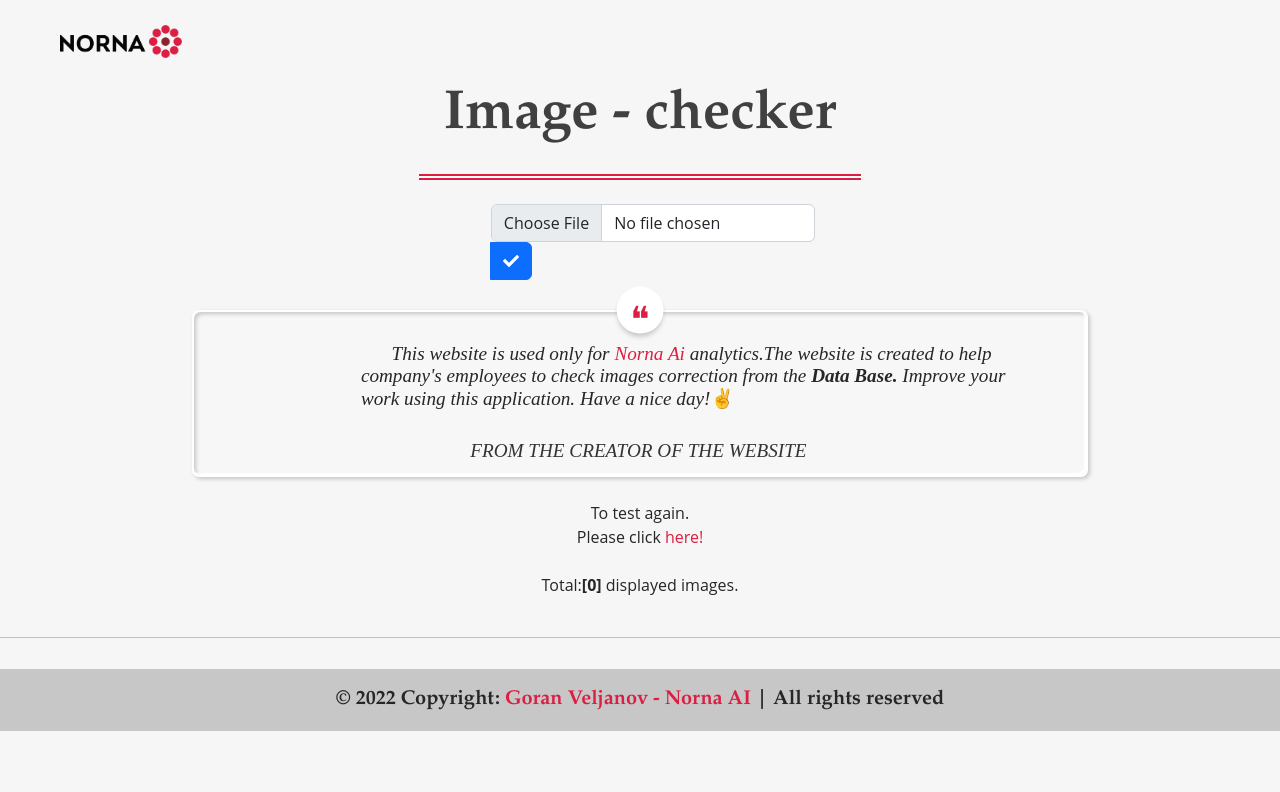
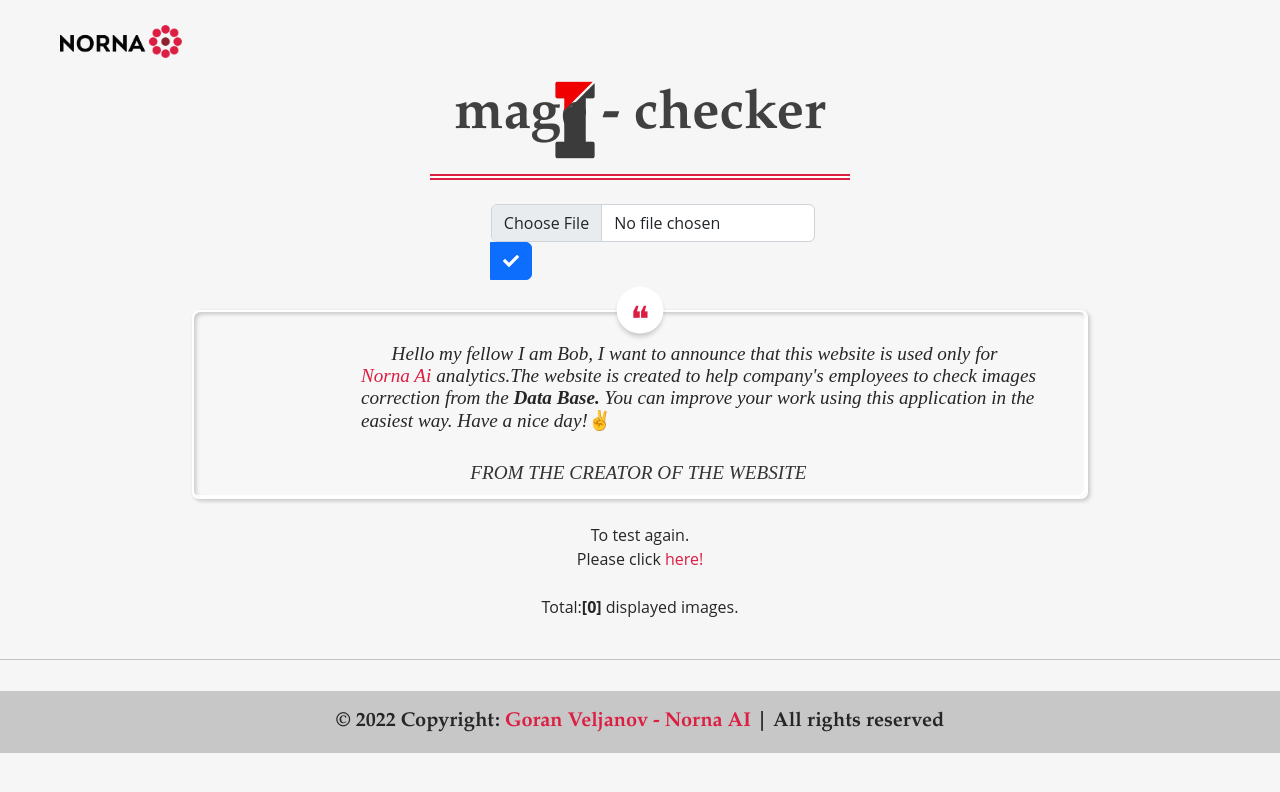
Before and after one commit to GoranVeljanovAI/ichecker.github.io, a plain HTML site: page index.html in a window 1280 px wide. Drawn offline with nearby package versions, Linux system fonts and the light colour scheme.

Commit message:
site Logo updated

```diff
--- a/css/style.css
+++ b/css/style.css
@@ -22,10 +22,7 @@
     margin-left: 60px;
 
 }
-h1 {
-    font-weight: bold;
-    font-size: 40px;
-}
+
 div.logo a {
     display: flex;
 }
@@ -43,7 +40,7 @@
     cursor: pointer;
 }
 
-img:hover {
+img.check-img:hover {
     box-shadow: 0 0 2px 1px rgba(0, 140, 186, 0.5);
 }
 #myBtn {
@@ -122,8 +119,16 @@
             0 6px 0 var(--accent-color);
     font: 1.4rem var(--type-quote);
     color: hsl(0 0% 25%);
+    font-weight: bold;
+    font-size: 40px;
+    margin-left: 38%
 }
-
+#main_logo {
+    position: absolute;
+    height: 100px;
+    left: 525px;
+    top: 70px;
+}
 
 blockquote {
     position: relative;
--- a/index.html
+++ b/index.html
@@ -21,7 +21,7 @@
     </a>
 </div>
 <nav>
-    <h1 class="text">Image - checker</h1>
+    <h1 class="text"><img src="image/siteLogo-removebg-preview.png" id="main_logo"><span>mage - checker</span></h1>
     <div class="input-group">
         <div class="form-outline">
             <input type="file" id="file" class="form-control"/>
@@ -31,9 +31,9 @@
         </button>
     </div>
     <blockquote>
-        <p class="">This website is used only for <a href="https://www.norna.ai/">Norna Ai</a> analytics.The
+        <p class="">Hello my fellow I am Bob, I want to announce that this website is used only for <a href="https://www.norna.ai/">Norna Ai</a> analytics.The
             website is created to help company's employees to check images correction from the <strong>Data Base.</strong>
-            Improve your work using this application. Have a nice day!<span style="font-style: normal">&#9996;</span>
+            You can improve your work using this application in the easiest way. Have a nice day!<span style="font-style: normal">&#9996;</span>
         </p>
         <cite>From the creator of the website</cite>
         <div class="blockquote-author-image"></div>
```
Also changed, not shown: image/siteLogo-removebg-preview.png (added).
